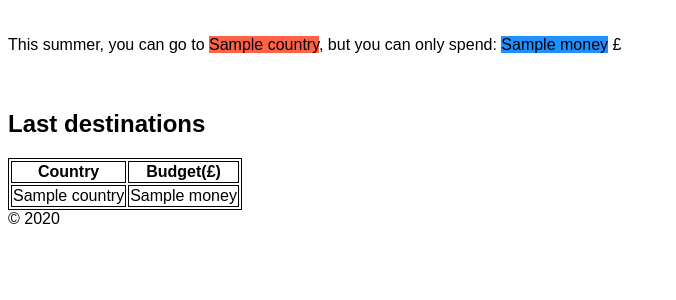
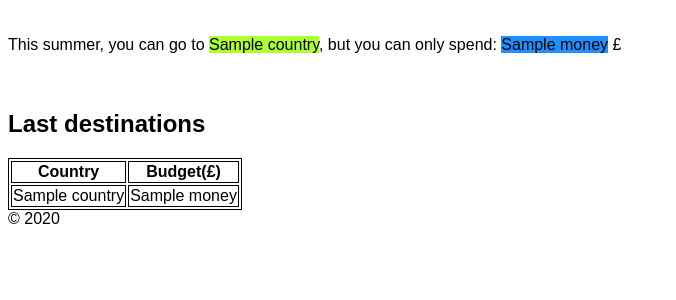
Before and after one commit to AndreaTJ/Interview_SF, a Flask app: template service1/templates/base.html in a window 1280 px wide. Shown: the part 26-326 px from the top of the page, without its empty margins (0-676 px from the left). Run offline with Flask 2, Linux system fonts and the light colour scheme; the template is opened without the code that fills it: most values are stand-ins (such as "Sample title", 1, 10 or a date in 2020).

Commit message:
changing tomato colour for green

```diff
--- a/service1/templates/base.html
+++ b/service1/templates/base.html
@@ -25,7 +25,7 @@
 
 
 
-        <div> This summer, you can go to <span style="background-color:Tomato;">{{country}}</span>, but you can only spend: <span style="background-color:DodgerBlue;">{{money}}</span> £</div>
+        <div> This summer, you can go to <span style="background-color:greenyellow">{{country}}</span>, but you can only spend: <span style="background-color:DodgerBlue;">{{money}}</span> £</div>
 
 
 
```
